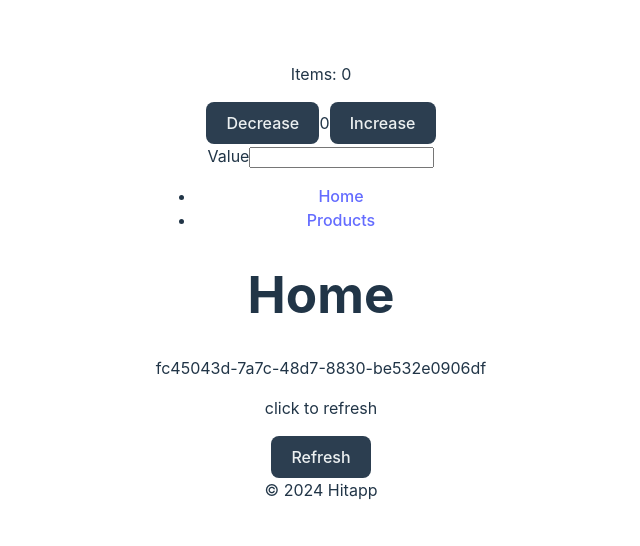
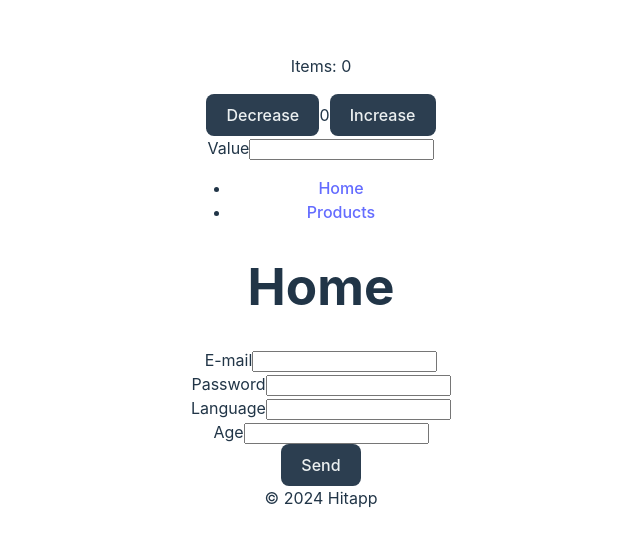
Before and after one commit to patrykomiotek/hitapp, a React (Vite) app: page / in a window 1280 px wide. Shown: the part 126-672 px from the top of the page, without its empty margins (319-959 px from the left). Built offline with nearby package versions, Linux system fonts and the light colour scheme.

Commit message:
hook form without default value

```diff
--- a/src/components/Form/RegistrationFormHookForm.tsx
+++ b/src/components/Form/RegistrationFormHookForm.tsx
@@ -72,7 +72,7 @@ const RegistrationFormHookForm = () => {
         {...register("email")}
         label="E-mail"
         type="email"
-        defaultValue="test@wp.pl"
+        // defaultValue="test@wp.pl"
         error={errors.email}
       />
       <Input
--- a/src/pages/HomePage.tsx
+++ b/src/pages/HomePage.tsx
@@ -1,10 +1,12 @@
+import { RegistrationFormHookForm } from "../components/Form";
 import { Generator } from "../components/Generator";
 
 export const HomePage = () => {
   return (
     <div>
       <h1>Home</h1>
-      <Generator />
+      {/* <Generator /> */}
+      <RegistrationFormHookForm />
     </div>
   );
 };
```
